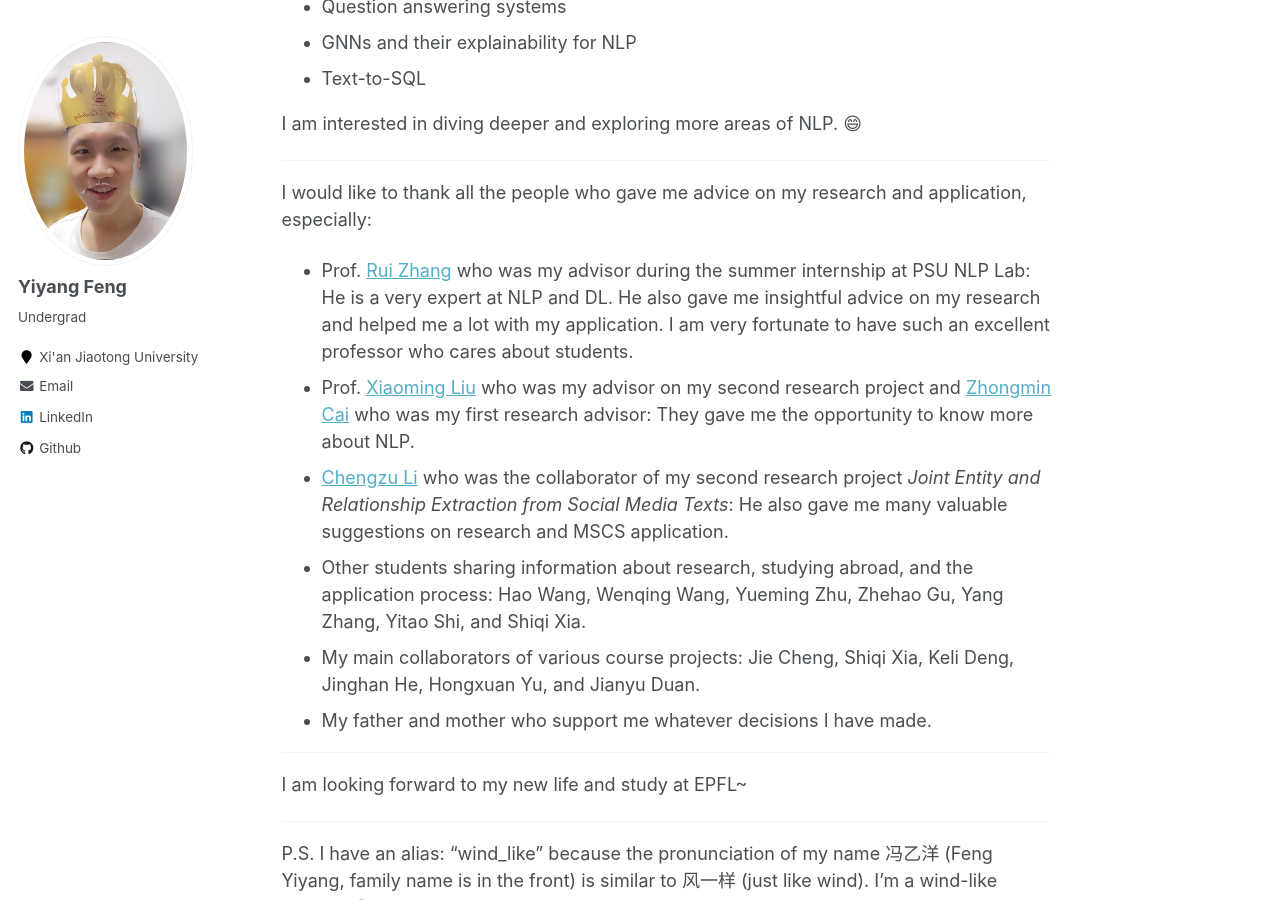
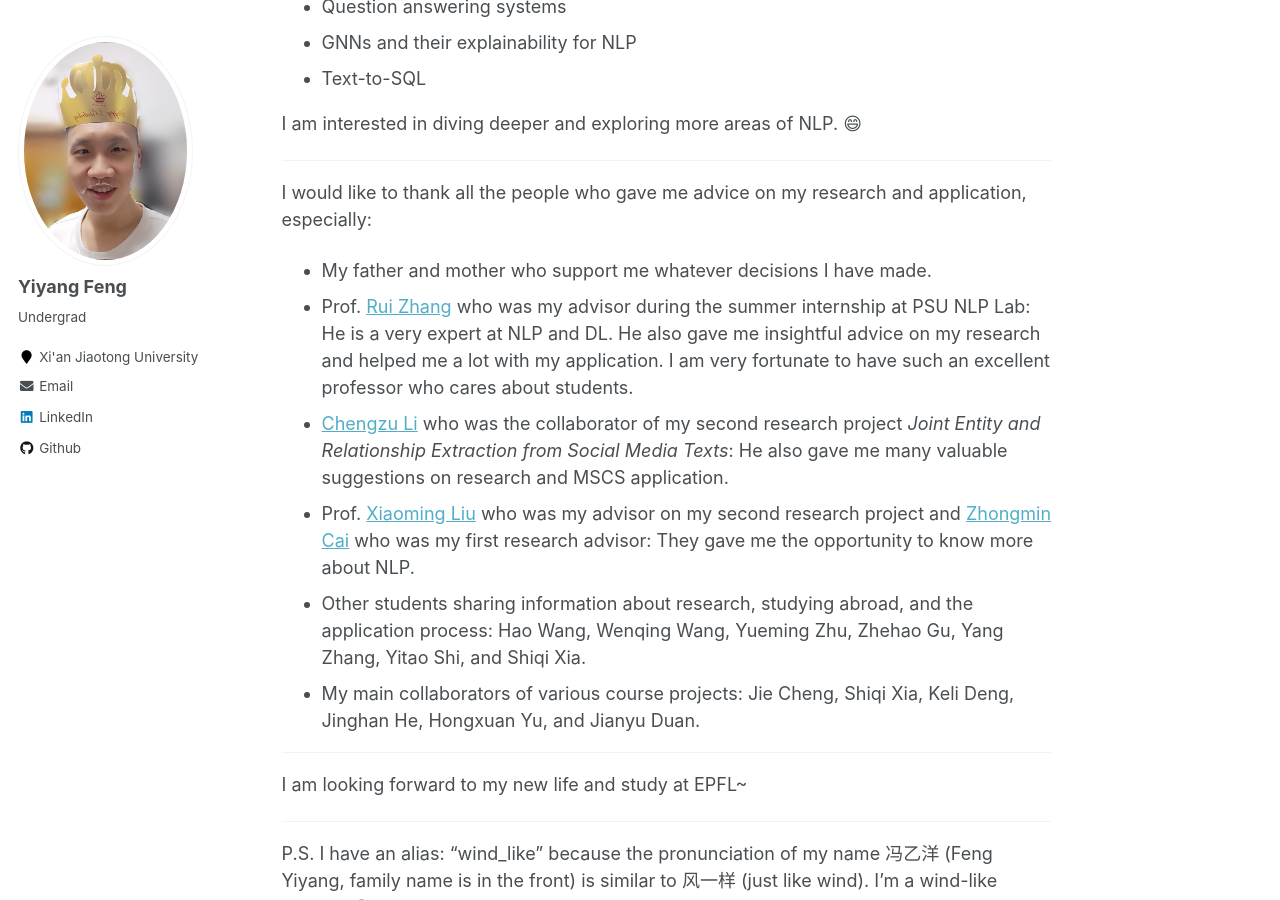
Before and after one commit to Wind-2375-like/Wind-2375-like.github.io, a Jekyll site: the page built from _pages/about.md, in a window 1280 px wide and 900 px high, scrolled down 358 px. Built offline with Jekyll 4.4.1, drawn with Linux system fonts in a browser that asks for light colours; a script that is not in the unit is left out.

```diff
--- a/_pages/about.md
+++ b/_pages/about.md
@@ -23,12 +23,12 @@ I am interested in diving deeper and exploring more areas of NLP. 😄
 
 I would like to thank all the people who gave me advice on my research and application, especially:
 
+- My father and mother who support me whatever decisions I have made.
 - Prof. [Rui Zhang](https://ryanzhumich.github.io/) who was my advisor during the summer internship at PSU NLP Lab: He is a very expert at NLP and DL. He also gave me insightful advice on my research and helped me a lot with my application. I am very fortunate to have such an excellent professor who cares about students.
+- [Chengzu Li](https://www.linkedin.cn/incareer/in/chengzu-li-111762226?trk=public_profile_samename-profile) who was the collaborator of my second research project *Joint Entity and Relationship Extraction from Social Media Texts*: He also gave me many valuable suggestions on research and MSCS application.
 - Prof. [Xiaoming Liu](https://gr.xjtu.edu.cn/en/web/xm.liu) who was my advisor on my second research project and [Zhongmin Cai](https://gr.xjtu.edu.cn/en/web/zmcai/english-version) who was my first research advisor: They gave me the opportunity to know more about NLP.
-- [Chengzu Li](https://www.linkedin.cn/incareer/in/chengzu-li-111762226?trk=public_profile_samename-profile) who was the collaborator of my second research project *Joint Entity and Relationship Extraction from Social Media Texts*: He also gave me many valuable suggestions on research and MSCS application.
 - Other students sharing information about research, studying abroad, and the application process: Hao Wang, Wenqing Wang, Yueming Zhu, Zhehao Gu, Yang Zhang, Yitao Shi, and Shiqi Xia.
 - My main collaborators of various course projects: Jie Cheng, Shiqi Xia, Keli Deng, Jinghan He, Hongxuan Yu, and Jianyu Duan.
-- My father and mother who support me whatever decisions I have made.
 
 ---
 
```
